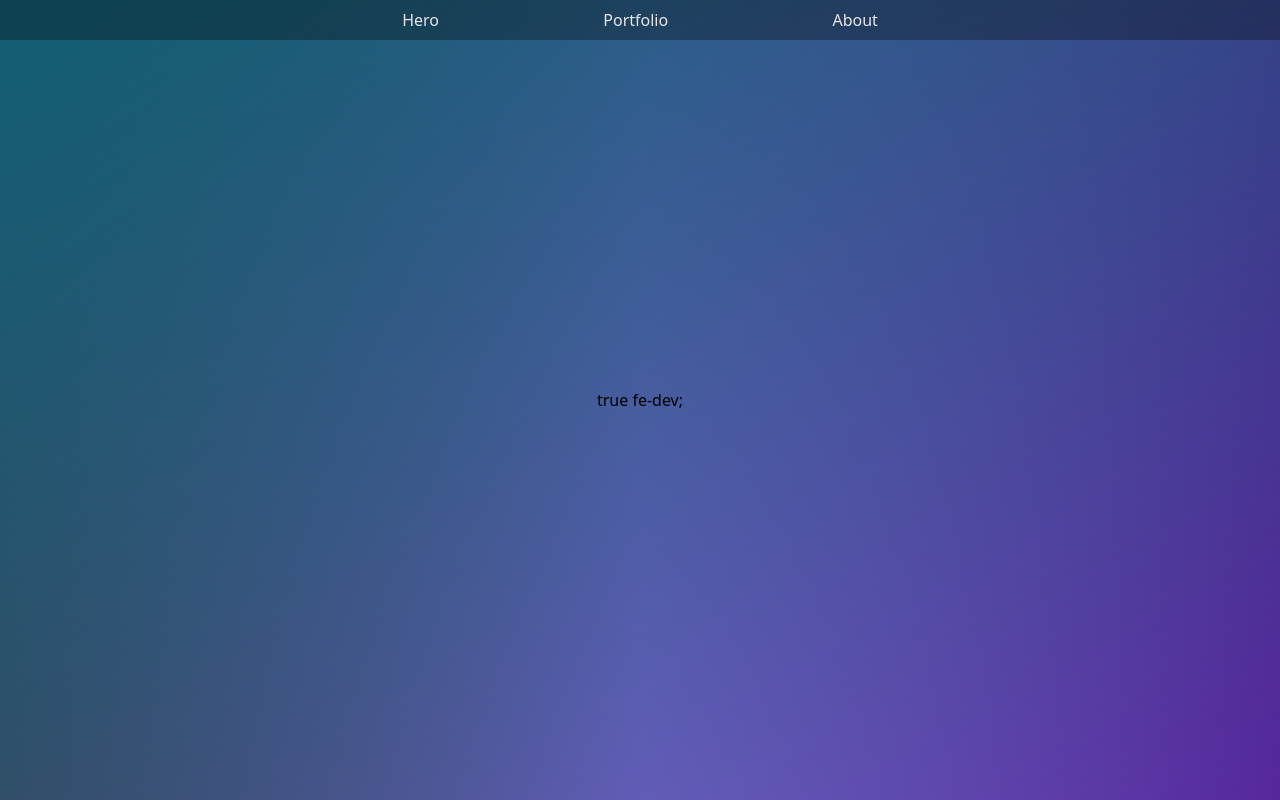
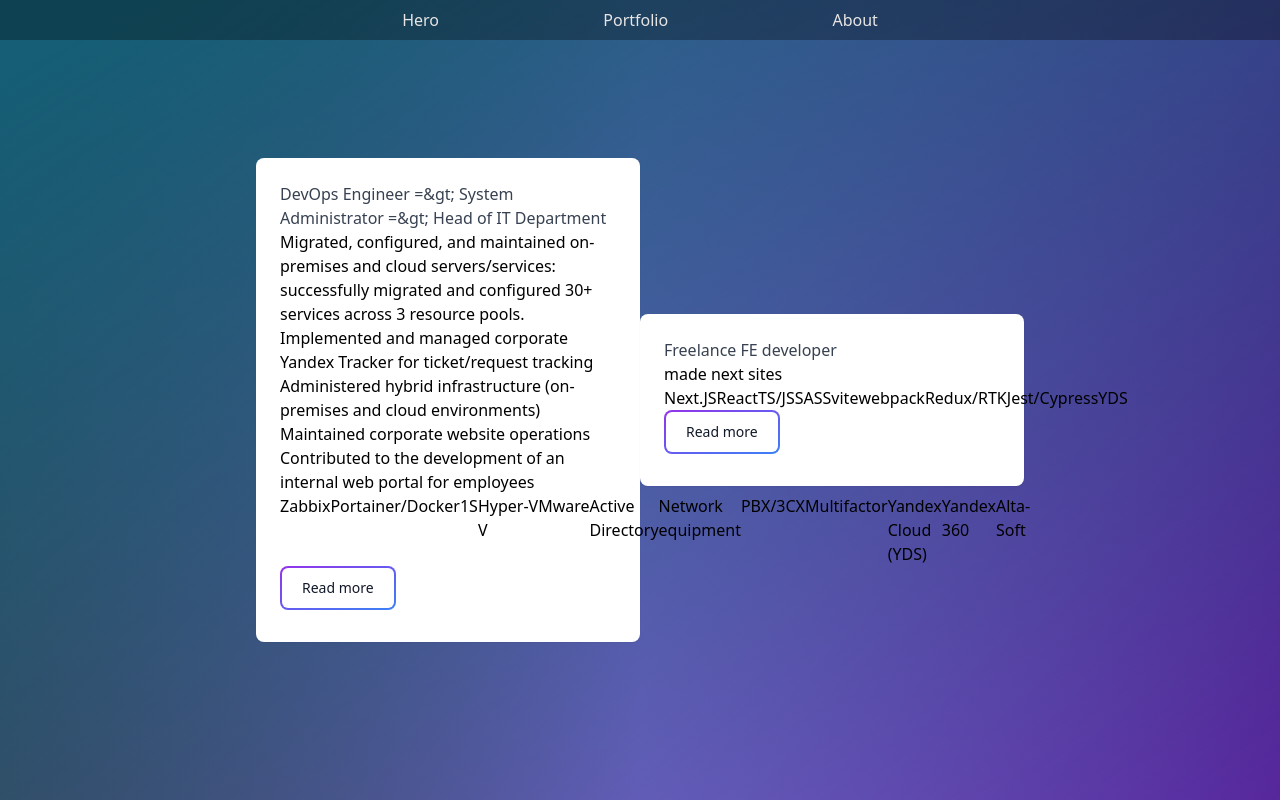
Before and after one commit to i0ji/p_ioji, a React (Vite) app: page /#/ in a window 1280 px wide. Built offline with nearby package versions, Linux system fonts and the light colour scheme.

Commit message:
build(components): start hero section

```diff
--- a/package.json
+++ b/package.json
@@ -43,6 +43,7 @@
     "eslint-plugin-react-refresh": "^0.4.20",
     "globals": "^16.3.0",
     "husky": "^9.1.7",
+    "nanoid": "^5.1.5",
     "postcss": "^8.5.6",
     "prettier": "^3.6.2",
     "prettier-plugin-tailwindcss": "^0.6.14",
--- a/src/components/Hero.tsx
+++ b/src/components/Hero.tsx
@@ -1,3 +1,8 @@
+import heroData from "data/data";
+
+import { Card } from "./ui";
+import { nanoid } from "nanoid";
+
 export default function Hero() {
   return (
     <section
@@ -5,7 +10,11 @@
       className="h-screen w-full snap-start border-red-700 border-l-purple-950 bg-gradient-to-br from-cyan-800 from-5%"
     >
       <div className="mx-auto flex h-full max-w-screen-xl items-center justify-center">
-        true fe-dev;
+        {heroData.map((heroData: heroModel) => (
+          <Card
+          key={nanoid()}
+          data={heroData} />
+        ))}
       </div>
     </section>
   );
--- /dev/null
+++ b/src/components/ui/card.tsx
@@ -0,0 +1,33 @@
+import { nanoid } from "nanoid";
+
+export default function Card({ data }: { data: heroModel }) {
+  return (
+    <div className="block max-w-sm rounded-lg border border-gray-200 bg-white p-6 shadow-sm hover:bg-gray-100 dark:border-gray-700 dark:bg-gray-800 dark:hover:bg-gray-700">
+      <p className="font-normal text-gray-700 dark:text-gray-400">
+        {data.title}
+      </p>
+
+      <ul>
+        {data.responsibilities.map((unit) => (
+          <li key={nanoid()}>
+            <p>{unit}</p>
+          </li>
+        ))}
+      </ul>
+      <hr />
+      <ul className="flex">
+        {data.technologies.map((unit) => (
+          <li key={nanoid()}>
+            <p>{unit}</p>
+          </li>
+        ))}
+      </ul>
+
+      <button className="group relative mb-2 me-2 inline-flex items-center justify-center overflow-hidden rounded-lg bg-gradient-to-br from-purple-600 to-blue-500 p-0.5 text-sm font-medium text-gray-900 hover:text-white focus:outline-none focus:ring-4 focus:ring-blue-300 group-hover:from-purple-600 group-hover:to-blue-500 dark:text-white dark:focus:ring-blue-800">
+        <span className="relative rounded-md bg-white px-5 py-2.5 transition-all duration-75 ease-in group-hover:bg-transparent dark:bg-gray-900 group-hover:dark:bg-transparent">
+          Read more
+        </span>
+      </button>
+    </div>
+  );
+}
--- a/src/components/ui/index.ts
+++ b/src/components/ui/index.ts
@@ -1,3 +1,3 @@
-import CustomButton from "./CustomButton";
+import Card from "./card";
 
-export { CustomButton };
+export { Card };
--- /dev/null
+++ b/src/data/data.ts
@@ -0,0 +1,46 @@
+const heroData: Array<heroModel> = [
+  {
+    title:
+      "DevOps Engineer =&gt; System Administrator =&gt; Head of IT Department",
+    period: "2023 - present",
+    responsibilities: [
+      "Migrated, configured, and maintained on-premises and cloud servers/services: successfully migrated and configured 30+ services across 3 resource pools.",
+      "Implemented and managed corporate Yandex Tracker for ticket/request tracking",
+      "Administered hybrid infrastructure (on-premises and cloud environments)",
+      "Maintained corporate website operations",
+      "Contributed to the development of an internal web portal for employees",
+    ],
+    technologies: [
+      "Zabbix",
+      "Portainer/Docker",
+      "1S",
+      "Hyper-V",
+      "VMware",
+      "Active Directory",
+      "Network equipment",
+      "PBX/3CX",
+      "Multifactor",
+      "Yandex Cloud (YDS)",
+      "Yandex 360",
+      "Alta-Soft",
+    ],
+  },
+  {
+    title: "Freelance FE developer",
+    period: "2023 - present",
+    responsibilities: ["made next sites"],
+    technologies: [
+      "Next.JS",
+      "React",
+      "TS/JS",
+      "SASS",
+      "vite",
+      "webpack",
+      "Redux/RTK",
+      "Jest/Cypress",
+      "YDS",
+    ],
+  },
+];
+
+export default heroData;
--- /dev/null
+++ b/src/services/types.d.ts
@@ -0,0 +1,6 @@
+interface heroModel {
+    title: string;
+    period: string;
+    responsibilities: Array<string>;
+    technologies: Array<string>;
+  };
--- a/tsconfig.json
+++ b/tsconfig.json
@@ -25,7 +25,8 @@
       "public/*": ["public/"],
       "components/*": ["src/components/*"],
       "services/*": ["src/services/*"],
-      "ui/*": ["src/components/ui/*"]
+      "ui/*": ["src/components/ui/*"],
+      "data/*": ["src/data/*"]
     },
     "typeRoots": ["./src/services"]
   },
--- a/vite.config.ts
+++ b/vite.config.ts
@@ -9,6 +9,7 @@
       "@": path.resolve(__dirname, "./src"),
       components: path.resolve(__dirname, "./src/components"),
       ui: path.resolve(__dirname, "./src/components/ui"),
+      data: path.resolve(__dirname, "./src/data"),
     },
   },
   plugins: [react()],
```
Also changed, not shown: src/components/ui/link.tsx (deleted), 1 other file (tests, documents, lock files or other folders).
